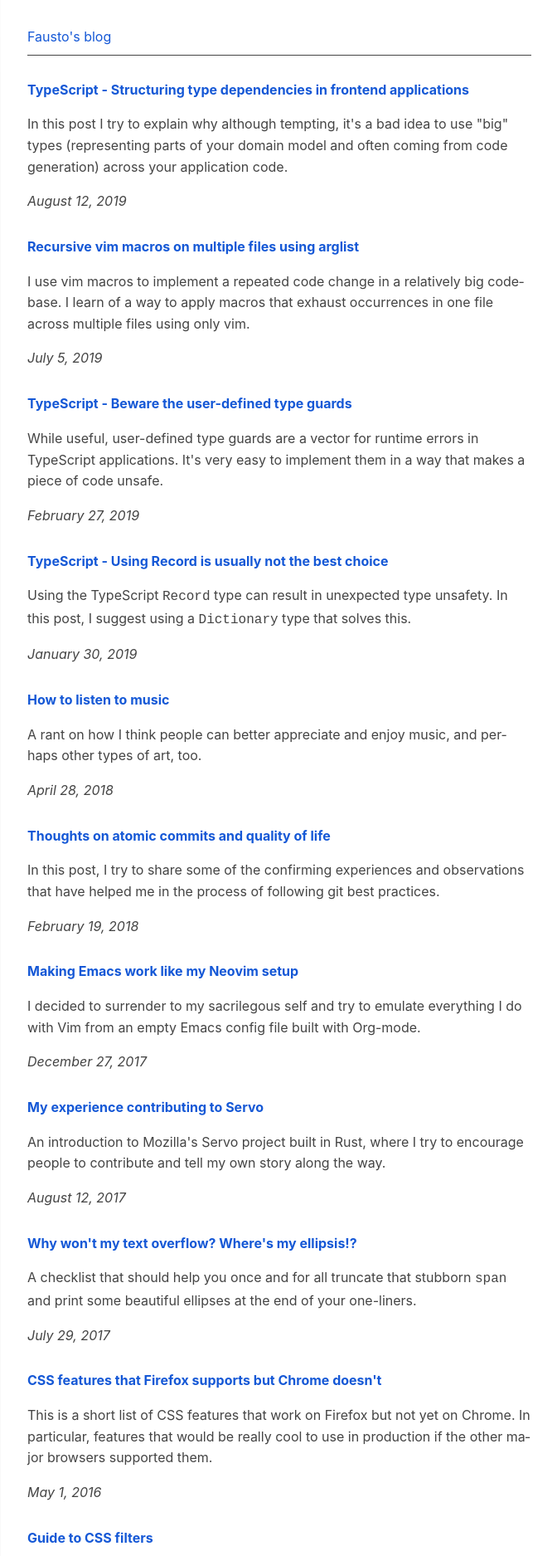
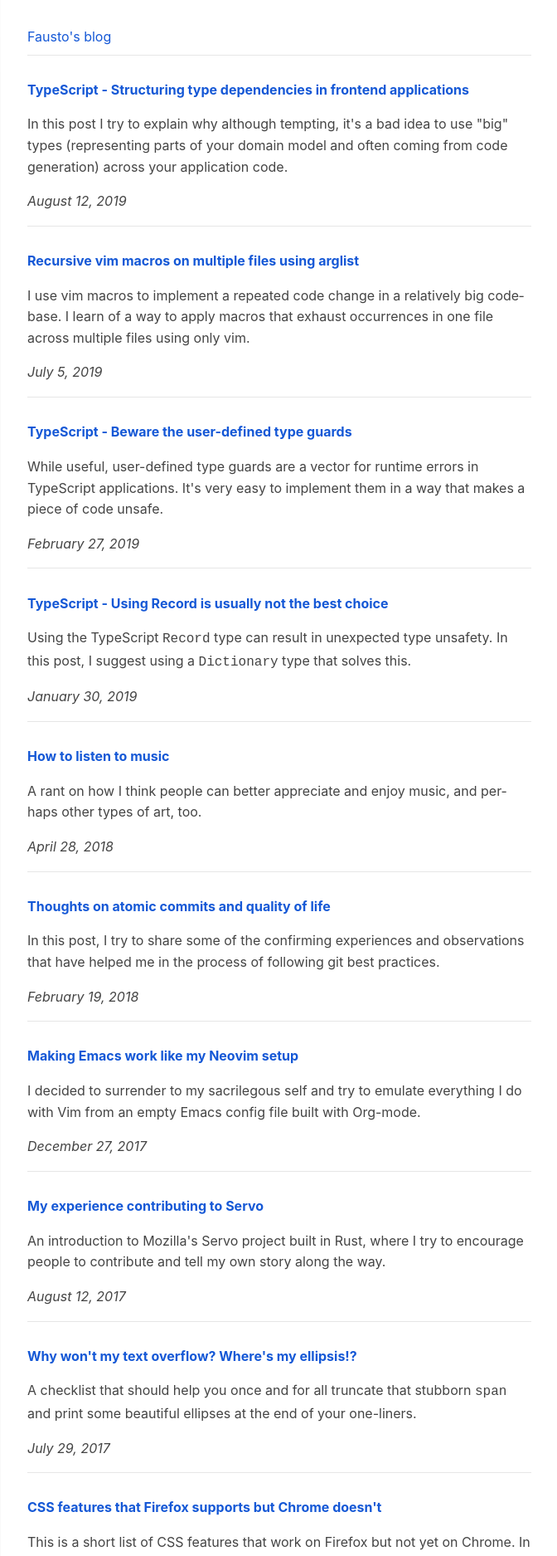
Before and after one commit to fnune/fnune.github.io, a Jekyll site: the page built from index.html, in a window 1280 px wide. Shown: the top 1875 px of the page at 83% size, without its empty margins (303-975 px from the left). Built offline with Jekyll 4.4.1, drawn with Linux system fonts in a browser that asks for light colours.

Commit message:
Improve looks and usage of hr elements

```diff
--- a/_includes/footer.html
+++ b/_includes/footer.html
@@ -1,5 +1,4 @@
 <footer>
-  <hr />
   <p>{{ site.author_description }}</p>
   <p>Find me on <a href="{{ site.author_link }}" target="_blank" rel="noopener noreferrer">GitHub</a>.</p>
   <p>© {{ site.author }}.</p>
--- a/_includes/post.html
+++ b/_includes/post.html
@@ -8,4 +8,5 @@
     <a class="edit-on-github" href="{{ site.repository_url }}/blob/master/{{ include.post.path }}">Edit on GitHub</a>
   </header>
   {% include anchor_headings.html html=content anchorBody="#" anchorClass="heading-anchor" %}
+  <hr />
 </article>
--- a/_includes/posts.html
+++ b/_includes/posts.html
@@ -12,4 +12,5 @@
     <time datetime="{{ post.date | date_to_xmlschema }}">{{ post.date | date: '%B %-d, %Y' }}</time>
   </footer>
 </article>
+<hr />
 {% endfor %}
--- a/_scss/_variables.scss
+++ b/_scss/_variables.scss
@@ -6,6 +6,7 @@ $base-font-size: 16px;
 $blue: #1558d6;
 $purple: #6c3d9e;
 $red: #f7567c;
+$grey: #e6e6e6;
 
 $body-box-shadow: 0 0 120px rgba(0, 0, 0, 0.05);
 $body-padding: 2rem;
--- a/_scss/main.scss
+++ b/_scss/main.scss
@@ -33,8 +33,8 @@ pre {
 hr {
   border: none;
   height: 1px;
-  color: $base-content-color;
-  background-color: $base-content-color;
+  color: $grey;
+  background-color: $grey;
 }
 
 a {
```
